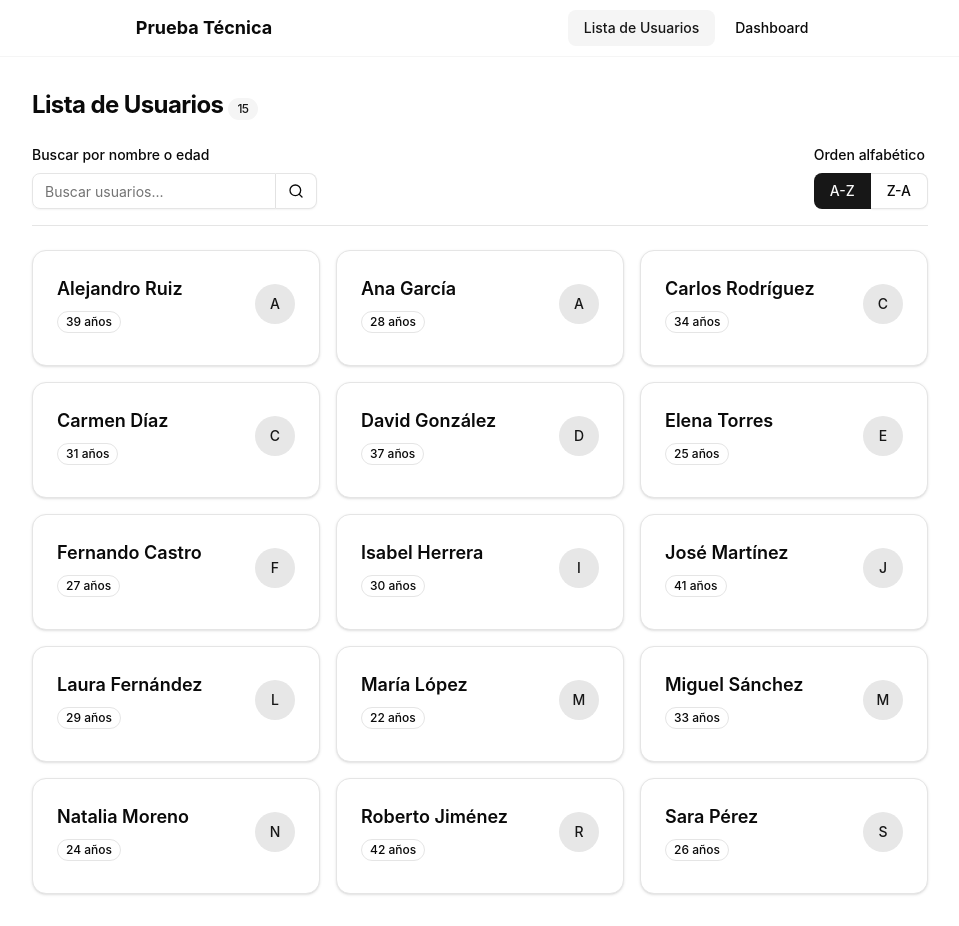
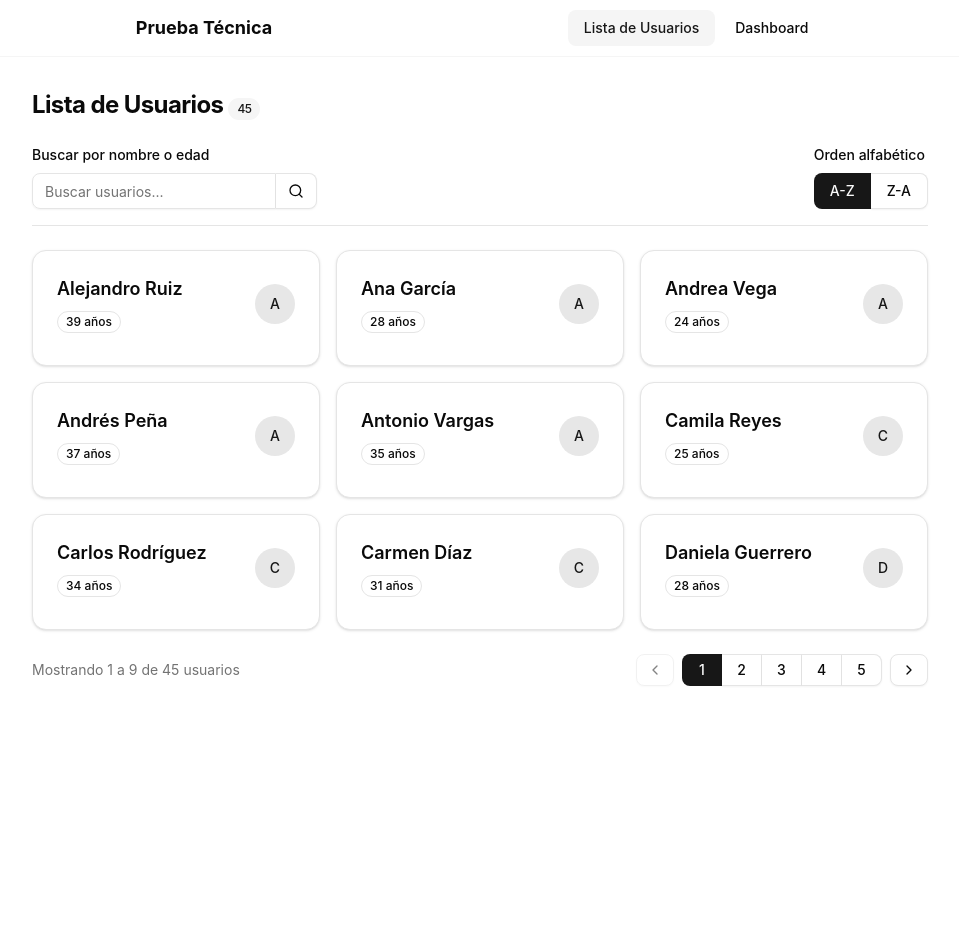
Before and after one commit to guillezdev/prueba-tecnica-dynamicore, a React (Vite) app: page / in a window 1280 px wide. Shown: the whole page, without its empty margins (160-1119 px from the left). After the commit the page ends 800 px from the top, so only its background shows below. Built offline with nearby package versions, Linux system fonts and the light colour scheme.

Commit message:
feat: Add pagination to UserList component and update user list logic

```diff
--- a/index.html
+++ b/index.html
@@ -4,7 +4,7 @@
     <meta charset="UTF-8" />
     <link rel="icon" type="image/svg+xml" href="/vite.svg" />
     <meta name="viewport" content="width=device-width, initial-scale=1.0" />
-    <title>prueba-tecnica</title>
+    <title>prueba-técnica</title>
   </head>
   <body>
     <div id="root"></div>
--- /dev/null
+++ b/src/components/pages/users-list/pagination.tsx
@@ -0,0 +1,108 @@
+import { ChevronLeftIcon, ChevronRightIcon } from "lucide-react";
+import { Button } from "@/components/ui/button";
+import { ButtonGroup } from "@/components/ui/button-group";
+
+interface PaginationProps {
+  currentPage: number;
+  totalPages: number;
+  onPageChange: (page: number) => void;
+  totalItems: number;
+  rowPerPage: number;
+}
+
+const Pagination = ({
+  currentPage,
+  totalPages,
+  onPageChange,
+  totalItems,
+  rowPerPage,
+}: PaginationProps) => {
+  const startItem = (currentPage - 1) * rowPerPage + 1;
+  const endItem = Math.min(currentPage * rowPerPage, totalItems);
+
+  const generatePageNumbers = () => {
+    const pages = [];
+    const showEllipsis = totalPages > 7;
+
+    if (!showEllipsis) {
+      for (let i = 1; i <= totalPages; i++) {
+        pages.push(i);
+      }
+    } else {
+      if (currentPage <= 4) {
+        pages.push(1, 2, 3, 4, 5, "...", totalPages);
+      } else if (currentPage >= totalPages - 3) {
+        pages.push(
+          1,
+          "...",
+          totalPages - 4,
+          totalPages - 3,
+          totalPages - 2,
+          totalPages - 1,
+          totalPages
+        );
+      } else {
+        pages.push(
+          1,
+          "...",
+          currentPage - 1,
+          currentPage,
+          currentPage + 1,
+          "...",
+          totalPages
+        );
+      }
+    }
+
+    return pages;
+  };
+
+  if (totalPages <= 1) return null;
+
+  return (
+    <div className="flex flex-col sm:flex-row items-center justify-between gap-4 mt-6">
+      {/* Información de resultados */}
+      <div className="text-sm text-muted-foreground">
+        Mostrando {startItem} a {endItem} de {totalItems} usuarios
+      </div>
+
+      {/* Controles de paginación */}
+      <div className="flex items-center space-x-2">
+        <Button
+          variant="outline"
+          size="sm"
+          onClick={() => onPageChange(currentPage - 1)}
+          disabled={currentPage === 1}
+        >
+          <ChevronLeftIcon className="h-4 w-4" />
+        </Button>
+
+        <ButtonGroup>
+          {generatePageNumbers().map((page, index) => (
+            <Button
+              key={index}
+              variant={page === currentPage ? "default" : "outline"}
+              size="sm"
+              onClick={() => typeof page === "number" && onPageChange(page)}
+              disabled={page === "..."}
+              className="min-w-10"
+            >
+              {page}
+            </Button>
+          ))}
+        </ButtonGroup>
+
+        <Button
+          variant="outline"
+          size="sm"
+          onClick={() => onPageChange(currentPage + 1)}
+          disabled={currentPage === totalPages}
+        >
+          <ChevronRightIcon className="h-4 w-4" />
+        </Button>
+      </div>
+    </div>
+  );
+};
+
+export default Pagination;
--- a/src/components/pages/users-list/user-list.tsx
+++ b/src/components/pages/users-list/user-list.tsx
@@ -3,6 +3,7 @@ import type { User } from "@/mock/user-list-mocks";
 import { Badge } from "@/components/ui/badge";
 import UserFilters from "./user-filters";
 import UserCard from "./user-card";
+import Pagination from "./pagination";
 
 interface UserListProps {
   users: User[];
@@ -10,13 +11,18 @@ interface UserListProps {
 
 const UserList = ({ users }: UserListProps) => {
   const {
-    sortedUsers,
+    paginatedUsers,
     searchTerm,
     sortOrder,
     currentSearchTerm,
+    currentPage,
+    totalPages,
+    totalItems,
+    rowPerPage,
     handleSearch,
     handleSearchChange,
     handleSortOrderChange,
+    handlePageChange,
   } = useUserList({ users });
 
   if (!users || users.length === 0) {
@@ -31,13 +37,12 @@ const UserList = ({ users }: UserListProps) => {
 
   return (
     <div className="max-w-4xl mx-auto">
+      {" "}
       <div className="mb-6">
         <h2 className="text-2xl font-bold tracking-tight mb-2">
-          Lista de Usuarios{" "}
-          <Badge variant="secondary">{sortedUsers.length}</Badge>
+          Lista de Usuarios <Badge variant="secondary">{totalItems}</Badge>
         </h2>
       </div>
-
       <UserFilters
         searchTerm={searchTerm}
         onSearchChange={handleSearchChange}
@@ -45,19 +50,28 @@ const UserList = ({ users }: UserListProps) => {
         onSortOrderChange={handleSortOrderChange}
         onSearch={handleSearch}
       />
-
-      {sortedUsers.length === 0 && currentSearchTerm ? (
+      {totalItems === 0 && currentSearchTerm ? (
         <div className="text-center py-8">
           <p className="text-gray-500 dark:text-gray-400">
             No se encontraron usuarios que coincidan con "{currentSearchTerm}"
           </p>
         </div>
       ) : (
-        <div className="grid gap-4 sm:grid-cols-2 lg:grid-cols-3">
-          {sortedUsers.map((user) => (
-            <UserCard key={user.id} user={user} />
-          ))}
-        </div>
+        <>
+          <div className="grid gap-4 sm:grid-cols-2 lg:grid-cols-3">
+            {paginatedUsers.map((user) => (
+              <UserCard key={user.id} user={user} />
+            ))}
+          </div>
+
+          <Pagination
+            currentPage={currentPage}
+            totalPages={totalPages}
+            onPageChange={handlePageChange}
+            totalItems={totalItems}
+            rowPerPage={rowPerPage}
+          />
+        </>
       )}
     </div>
   );
--- a/src/hooks/use-user-list.tsx
+++ b/src/hooks/use-user-list.tsx
@@ -3,29 +3,38 @@ import { useEffect, useState } from "react";
 
 interface UseUserListProps {
   users: User[];
+  rowPerPage?: number;
 }
 
-function useUserList({ users }: UseUserListProps) {
+function useUserList({ users, rowPerPage = 9 }: UseUserListProps) {
   const [searchTerm, setSearchTerm] = useState("");
   const [sortOrder, setSortOrder] = useState<"asc" | "desc">("asc");
   const [currentSearchTerm, setCurrentSearchTerm] = useState("");
   const [sortedUsers, setSortedUsers] = useState<User[]>([]);
+  const [currentPage, setCurrentPage] = useState(1);
+  const [paginatedUsers, setPaginatedUsers] = useState<User[]>([]);
 
   const handleSearch = () => {
     setCurrentSearchTerm(searchTerm);
+    setCurrentPage(1);
   };
 
   const handleSearchChange = (value: string) => {
     setSearchTerm(value);
     if (value === "") {
       setCurrentSearchTerm("");
+      setCurrentPage(1);
     }
   };
 
   const handleSortOrderChange = (order: "asc" | "desc") => {
     setSortOrder(order);
+    setCurrentPage(1);
   };
 
+  const handlePageChange = (page: number) => {
+    setCurrentPage(page);
+  };
   useEffect(() => {
     let filteredUsers = [...users];
 
@@ -49,14 +58,28 @@ function useUserList({ users }: UseUserListProps) {
     setSortedUsers(sorted);
   }, [users, currentSearchTerm, sortOrder]);
 
+  useEffect(() => {
+    const startIndex = (currentPage - 1) * rowPerPage;
+    const endIndex = startIndex + rowPerPage;
+    const paginated = sortedUsers.slice(startIndex, endIndex);
+    setPaginatedUsers(paginated);
+  }, [sortedUsers, currentPage, rowPerPage]);
+
+  const totalPages = Math.ceil(sortedUsers.length / rowPerPage);
   return {
     sortedUsers,
+    paginatedUsers,
     searchTerm,
     sortOrder,
+    currentPage,
+    totalPages,
+    totalItems: sortedUsers.length,
+    rowPerPage,
     currentSearchTerm,
     handleSearch,
     handleSearchChange,
     handleSortOrderChange,
+    handlePageChange,
   };
 }
 
--- a/src/mock/user-list-mocks.ts
+++ b/src/mock/user-list-mocks.ts
@@ -20,4 +20,34 @@ export const userMocks: User[] = [
   { id: 13, name: "Natalia Moreno", age: 24 },
   { id: 14, name: "Roberto Jiménez", age: 42 },
   { id: 15, name: "Isabel Herrera", age: 30 },
+  { id: 16, name: "Antonio Vargas", age: 35 },
+  { id: 17, name: "Patricia Silva", age: 23 },
+  { id: 18, name: "Manuel Ortega", age: 38 },
+  { id: 19, name: "Lucía Ramírez", age: 26 },
+  { id: 20, name: "Francisco Mendoza", age: 32 },
+  { id: 21, name: "Sofía Aguilar", age: 27 },
+  { id: 22, name: "Javier Ramos", age: 40 },
+  { id: 23, name: "Andrea Vega", age: 24 },
+  { id: 24, name: "Diego Campos", age: 36 },
+  { id: 25, name: "Valentina Cruz", age: 29 },
+  { id: 26, name: "Ricardo Flores", age: 43 },
+  { id: 27, name: "Camila Reyes", age: 25 },
+  { id: 28, name: "Sebastián Morales", age: 31 },
+  { id: 29, name: "Daniela Guerrero", age: 28 },
+  { id: 30, name: "Andrés Peña", age: 37 },
+  { id: 31, name: "Gabriela Romero", age: 26 },
+  { id: 32, name: "Nicolás Medina", age: 33 },
+  { id: 33, name: "Mariana Herrera", age: 24 },
+  { id: 34, name: "Emilio Castillo", age: 39 },
+  { id: 35, name: "Fernanda Ibáñez", age: 27 },
+  { id: 36, name: "Joaquín Acosta", age: 35 },
+  { id: 37, name: "Valeria Núñez", age: 30 },
+  { id: 38, name: "Mateo Delgado", age: 28 },
+  { id: 39, name: "Regina Cabrera", age: 32 },
+  { id: 40, name: "Guillermo Vázquez", age: 41 },
+  { id: 41, name: "Natasha León", age: 23 },
+  { id: 42, name: "Patricio Soto", age: 34 },
+  { id: 43, name: "Renata Fuentes", age: 29 },
+  { id: 44, name: "Tomás Espinoza", age: 36 },
+  { id: 45, name: "Ximena Paredes", age: 25 },
 ];
```
